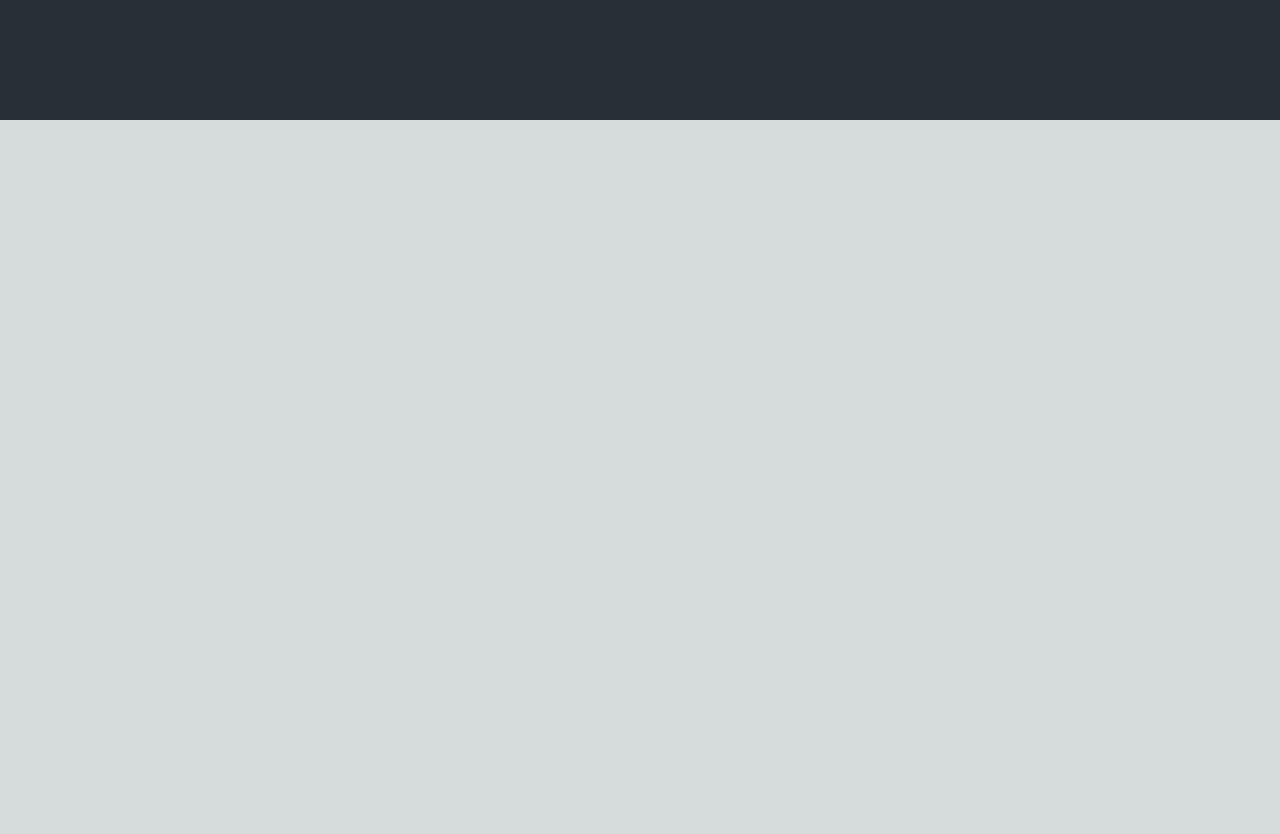
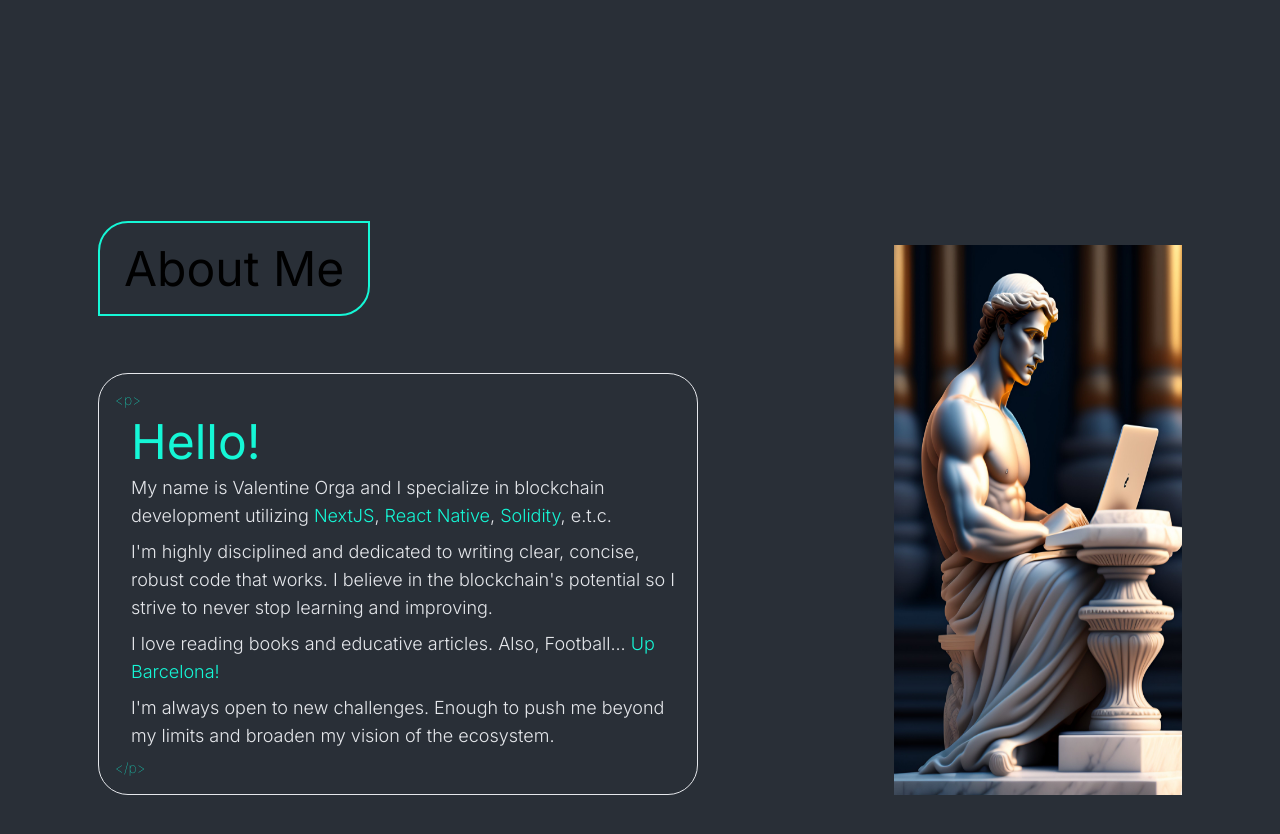
Before and after one commit to ValentineCodes/valentineorga, a Next.js app: page / in a window 1280 px wide. Shown: the part 680-1514 px from the top of the page. Before the commit the page ends 800 px from the top, so only its background shows below. Built offline with nearby package versions, Linux system fonts and the light colour scheme.

Commit message:
about me section

```diff
--- a/app/page.tsx
+++ b/app/page.tsx
@@ -1,14 +1,19 @@
+import About from "@/components/About";
 import Header from "@/components/Header";
 import Hero from "@/components/Hero";
 import Image from "next/image";
 
 export default function Home() {
   return (
-    <main className="flex">
+    <main>
       <section className="h-screen w-full bg-[#292f37]">
         <Header />
         <Hero />
       </section>
+
+      <section className="h-screen bg-[#292f37] flex items-center">
+        <About />
+      </section>
     </main>
   );
 }
--- /dev/null
+++ b/components/About.tsx
@@ -0,0 +1,25 @@
+import React from 'react'
+
+type Props = {}
+
+export default function About({ }: Props) {
+    return (
+        <div className='flex flex-row justify-around w-full py-16'>
+            <div>
+                <h1 className='border-2 border-[#15f7d6] rounded-ss-[30px] rounded-br-[30px] px-6 py-4 text-5xl inline'>About Me</h1>
+
+                <div className='space-y-2 border p-4 rounded-[30px] max-w-[600px] mt-20'>
+                    <p className='text-[#15f7d6] font-thin text-sm'>{'<p>'}</p>
+                    <p className='ml-4 text-5xl text-[#15f7d6]'>Hello!</p>
+                    <p className='text-lg font-light text-gray-200 ml-4'>My name is Valentine Orga and I specialize in blockchain development utilizing <span className='text-[#15f7d6]'>NextJS</span>, <span className='text-[#15f7d6]'>React Native</span>, <span className='text-[#15f7d6]'>Solidity</span>, e.t.c.</p>
+                    <p className='text-lg font-light text-gray-200 ml-4'>I'm highly disciplined and dedicated to writing clear, concise, robust code that works. I believe in the blockchain's potential so I strive to never stop learning and improving.</p>
+                    <p className='text-lg font-light text-gray-200 ml-4'>I love reading books and educative articles. Also, Football... <span className='text-[#15f7d6]'>Up Barcelona!</span></p>
+                    <p className='text-lg font-light text-gray-200 ml-4'>I'm always open to new challenges. Enough to push me beyond my limits and broaden my vision of the ecosystem.</p>
+                    <p className='text-[#15f7d6] font-thin text-sm'>{'</p>'}</p>
+                </div>
+            </div>
+
+            <img src="/images/man_codes.jpeg" alt='Doing what I do' className='w-72' />
+        </div>
+    )
+}
--- a/components/Header.tsx
+++ b/components/Header.tsx
@@ -5,7 +5,7 @@ type Props = {}
 
 export default function Header({ }: Props) {
     return (
-        <header className="flex flex-row justify-between self-start border-b-[0.5px] border-[gray] bg-transparent mx-20 py-6">
+        <header className="flex flex-row justify-between self-start items-center border-b-[0.5px] border-[gray] bg-transparent mx-20 py-6">
             <h1 className="text-lg font-semibold"><span className="text-[#15f7d6]">{'<V/>'}</span> ValentineCodes</h1>
 
             <nav>
```
Also changed, not shown: public/images/man_codes.jpeg (added).
